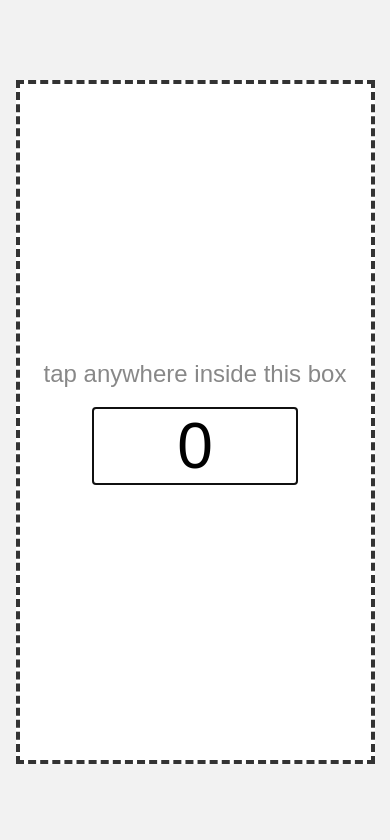
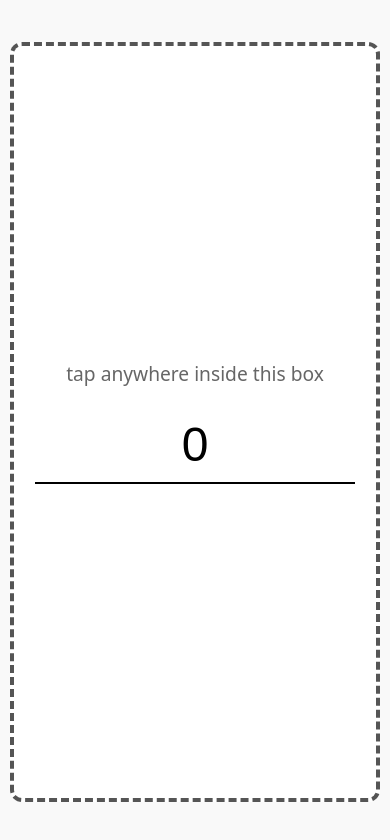
Before and after one commit to lerekomohapworks/Follow-up-counter, a plain HTML site: page index.html in a window 390 px wide. Drawn offline with Linux system fonts and the light colour scheme.

Commit message:
Update styles.css

```diff
--- a/styles.css
+++ b/styles.css
@@ -1,37 +1,75 @@
+/* Reset & base layout */
 body {
   margin: 0;
+  padding: 0;
   height: 100vh;
+  width: 100vw;
   display: flex;
   justify-content: center;
   align-items: center;
-  background-color: #f2f2f2;
-  font-family: sans-serif;
+  font-family: system-ui, sans-serif;
+  background-color: #f9f9f9;
 }
 
+/* Main tap area */
 #tapBox {
-  width: 90vw;
-  height: 80vh;
-  border: 4px dashed #333;
   display: flex;
   flex-direction: column;
   justify-content: center;
   align-items: center;
+  border: 4px dashed #555;
+  border-radius: 12px;
+  background-color: #fff;
+  width: 90vw;
+  height: 85vh;
+  padding: 20px;
+  box-sizing: border-box;
   outline: none;
-  background-color: #fff;
   cursor: pointer;
-  position: relative;
+  transition: background-color 0.2s ease;
 }
 
+/* Instruction text */
 #tapText {
-  font-size: 1.5em;
-  margin-bottom: 20px;
-  color: #888;
+  font-size: 1.5rem;
+  color: #666;
+  margin-bottom: 24px;
+  text-align: center;
 }
 
+/* Editable counter */
 #tapCount {
-  font-size: 4em;
+  font-size: 4rem;
   text-align: center;
+  width: 100%;
+  max-width: 300px;
   border: none;
-  width: 200px;
   background: none;
+  outline: none;
+  padding: 10px;
+  border-bottom: 2px solid #ccc;
+  transition: border-color 0.2s ease;
 }
+
+#tapCount:focus {
+  border-color: #000;
+}
+
+/* Mobile adjustments */
+@media (max-width: 600px) {
+  #tapBox {
+    width: 95vw;
+    height: 90vh;
+    padding: 15px;
+  }
+
+  #tapText {
+    font-size: 1.2rem;
+    margin-bottom: 20px;
+  }
+
+  #tapCount {
+    font-size: 3rem;
+    max-width: 90%;
+  }
+}
```
